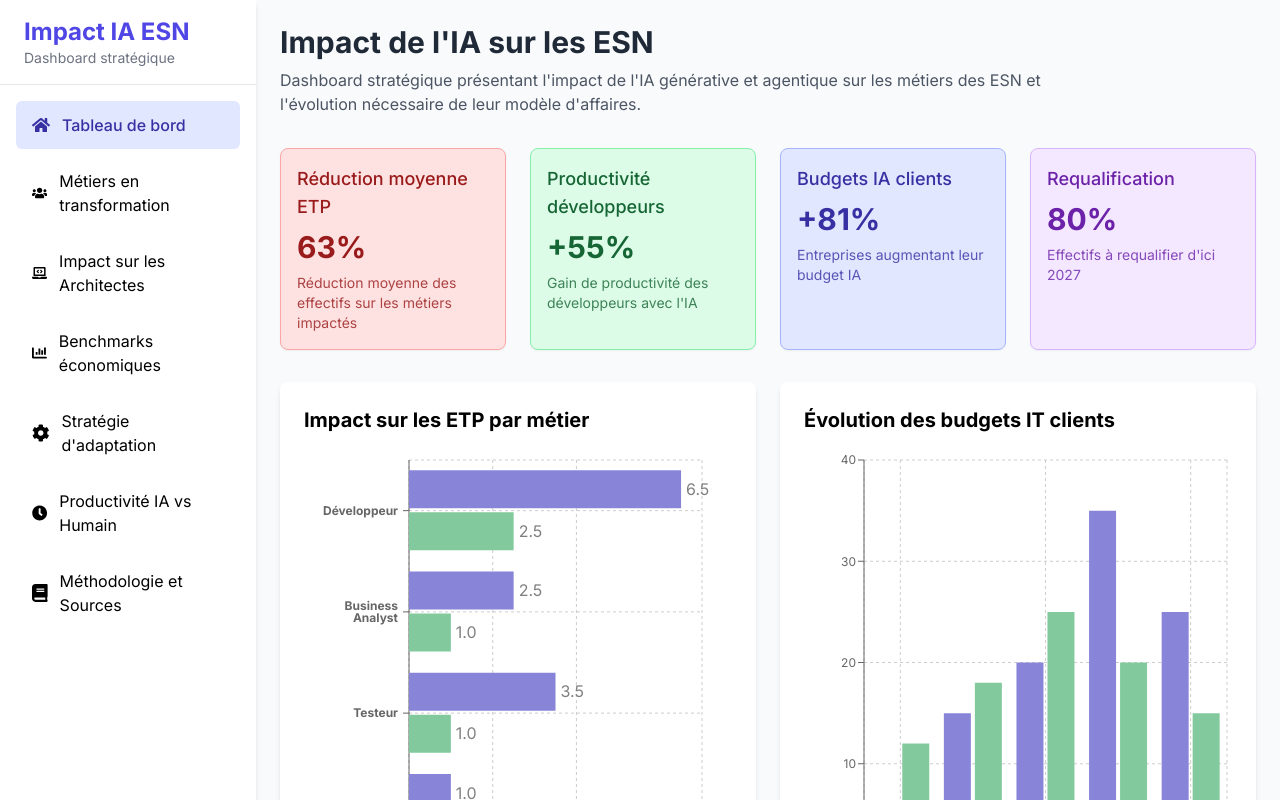
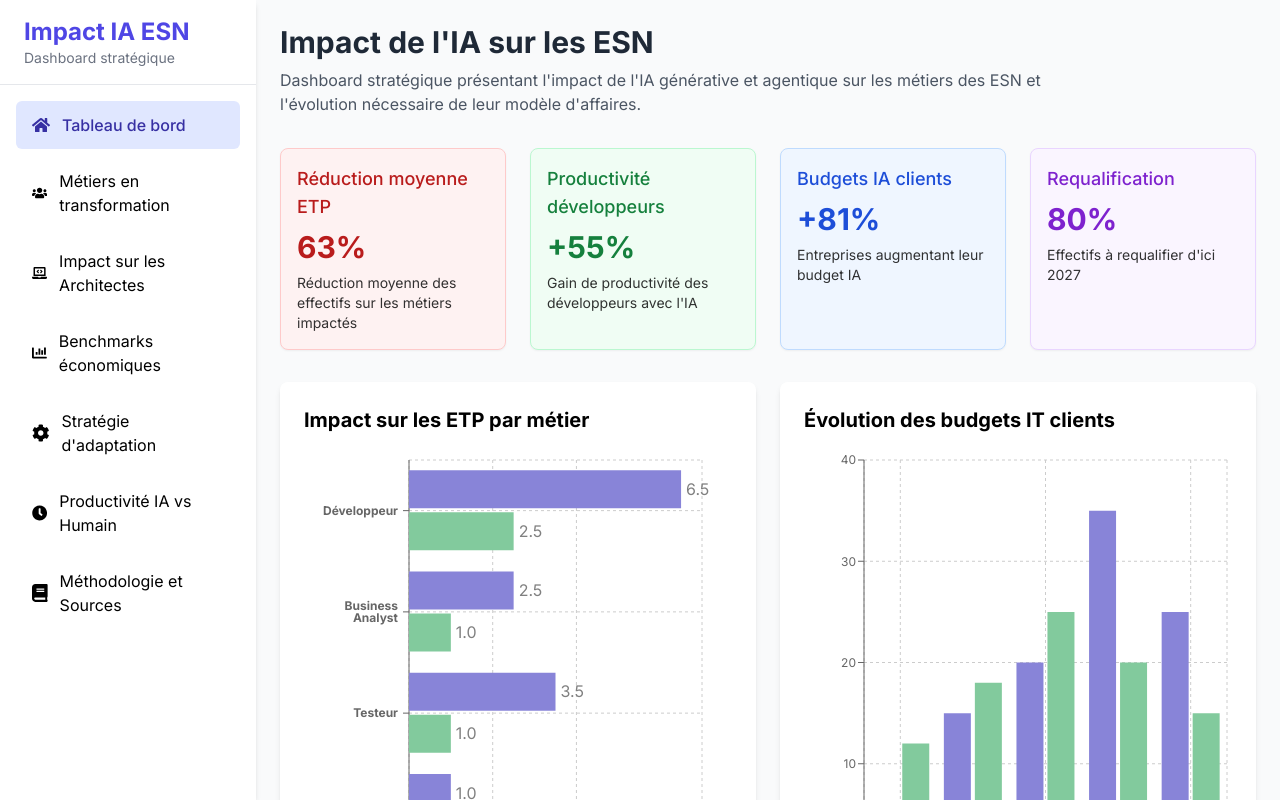
Before and after one commit to kbekouchi/impact-ia-esn-dashboard, a React (Create React App) app: page / in a window 1280 px wide. Built offline with nearby package versions, Linux system fonts and the light colour scheme.

Commit message:
Met à jour le composant StatCard pour utiliser la configuration externalisée

```diff
--- a/src/components/StatCard.js
+++ b/src/components/StatCard.js
@@ -1,23 +1,85 @@
-import React from 'react';
+import React, { useState, useEffect } from 'react';
+import { getUiConfig, getUiTexts } from '../services/dataService';
 
 const StatCard = ({ title, value, description, color = 'blue' }) => {
-  const colorClasses = {
-    blue: 'bg-primary-100 text-primary-800 border-primary-300',
-    green: 'bg-green-100 text-green-800 border-green-300',
-    purple: 'bg-purple-100 text-purple-800 border-purple-300',
-    red: 'bg-red-100 text-red-800 border-red-300',
-    yellow: 'bg-yellow-100 text-yellow-800 border-yellow-300',
-    indigo: 'bg-indigo-100 text-indigo-800 border-indigo-300',
-  };
+  const [config, setConfig] = useState({
+    colors: {
+      blue: {
+        bg: 'bg-blue-50',
+        border: 'border-blue-200',
+        text: 'text-blue-700'
+      },
+      green: {
+        bg: 'bg-green-50',
+        border: 'border-green-200',
+        text: 'text-green-700'
+      },
+      red: {
+        bg: 'bg-red-50',
+        border: 'border-red-200',
+        text: 'text-red-700'
+      },
+      purple: {
+        bg: 'bg-purple-50',
+        border: 'border-purple-200',
+        text: 'text-purple-700'
+      },
+      yellow: {
+        bg: 'bg-yellow-50',
+        border: 'border-yellow-200',
+        text: 'text-yellow-700'
+      }
+    }
+  });
 
-  const colorClass = colorClasses[color] || colorClasses.blue;
+  const [texts, setTexts] = useState({
+    components: {
+      statCards: {}
+    }
+  });
+
+  useEffect(() => {
+    const fetchData = async () => {
+      try {
+        // Chargement de la configuration
+        const uiConfig = await getUiConfig();
+        if (uiConfig && uiConfig.components && uiConfig.components.statCard) {
+          setConfig(uiConfig.components.statCard);
+        }
+
+        // Chargement des textes
+        const uiTexts = await getUiTexts();
+        if (uiTexts && uiTexts.components && uiTexts.components.statCards) {
+          setTexts(uiTexts);
+        }
+      } catch (error) {
+        console.error('Erreur lors du chargement des configurations :', error);
+        // Garder la configuration par défaut en cas d'erreur
+      }
+    };
+
+    fetchData();
+  }, []);
+
+  // Utilisation des couleurs depuis la configuration ou fallback sur les couleurs par défaut
+  const colorConfig = config.colors[color] || config.colors.blue;
+  const bgClass = colorConfig ? colorConfig.bg : 'bg-blue-50';
+  const borderClass = colorConfig ? colorConfig.border : 'border-blue-200';
+  const textClass = colorConfig ? colorConfig.text : 'text-blue-700';
+
+  // Chercher si un titre/description existe dans les textes de l'application
+  const titleKey = title.toLowerCase().replace(/\s+/g, '') + 'Title';
+  const descriptionKey = title.toLowerCase().replace(/\s+/g, '') + 'Description';
+
+  const translatedTitle = texts.components.statCards[titleKey] || title;
+  const translatedDescription = texts.components.statCards[descriptionKey] || description;
 
   return (
-    <div className={`rounded-lg border p-4 ${colorClass} shadow-sm`}>
-      <h3 className="text-lg font-medium">{title}</h3>
-      <div className="mt-2 text-3xl font-bold">{value}</div>
-      {description && (
-        <p className="mt-2 text-sm opacity-80">{description}</p>
+    <div className={`rounded-lg border p-4 ${bgClass} ${borderClass} shadow-sm`}>
+      <h3 className={`text-lg font-medium ${textClass}`}>{translatedTitle}</h3>
+      <div className={`mt-2 text-3xl font-bold ${textClass}`}>{value}</div>
+      {translatedDescription && (
+        <p className="mt-2 text-sm opacity-80">{translatedDescription}</p>
       )}
     </div>
   );
```
